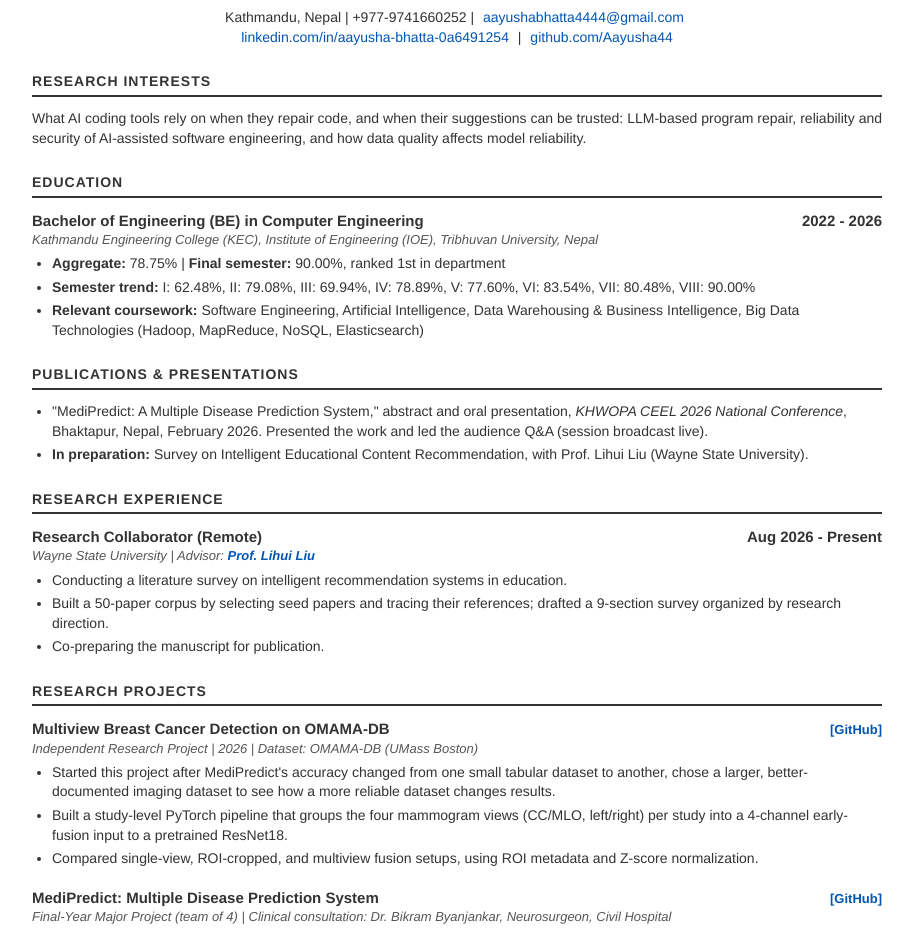
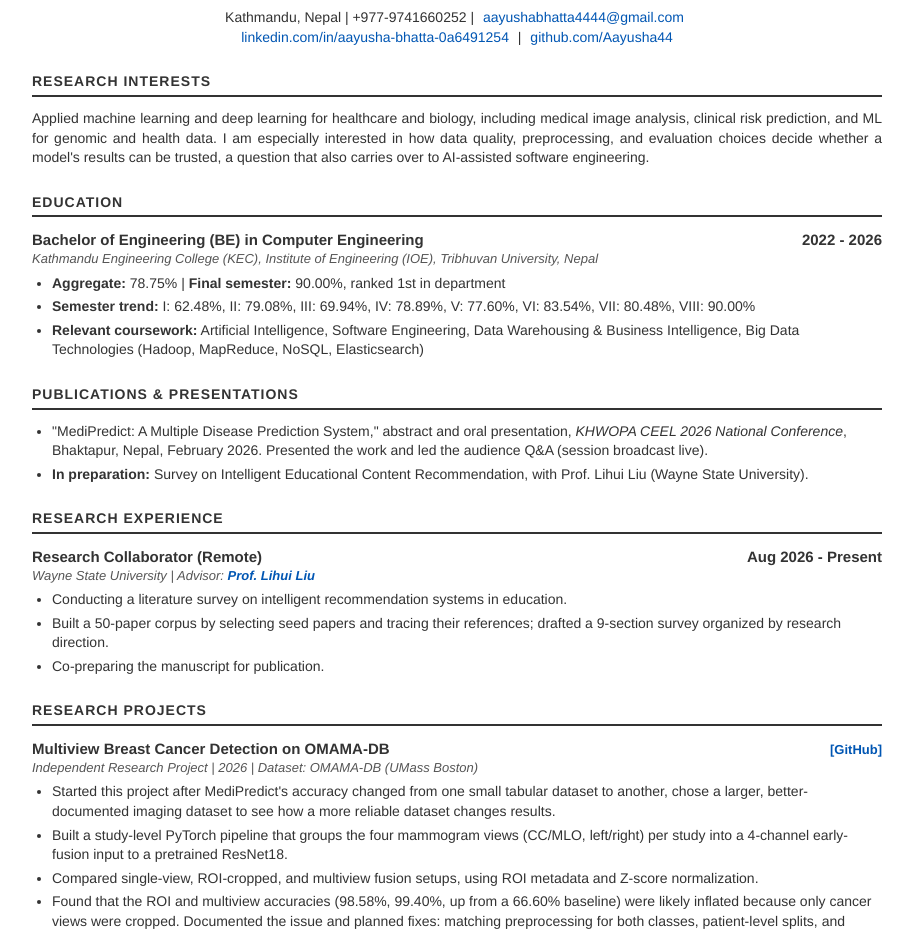
Before and after one commit to Aayusha44/Aayusha44.github.io, a plain HTML site: page index.html in a window 1280 px wide. Shown: the part 103-1034 px from the top of the page, without its empty margins (183-1096 px from the left). Drawn offline with Linux system fonts and the light colour scheme.

Commit message:
Broaden CV to applied ML for health and biology; rebuild PDF from site
Co-Authored-By: Claude Opus 5.5 <noreply@anthropic.com>
Claude-Session: https://claude.ai/code/session_01MvhEZ9L7X2Zpjd5sjBXUS7

```diff
--- a/index.html
+++ b/index.html
@@ -51,7 +51,7 @@
 
     <h2>Research Interests</h2>
     <div class="profile">
-        What AI coding tools rely on when they repair code, and when their suggestions can be trusted: LLM-based program repair, reliability and security of AI-assisted software engineering, and how data quality affects model reliability.
+        Applied machine learning and deep learning for healthcare and biology, including medical image analysis, clinical risk prediction, and ML for genomic and health data. I am especially interested in how data quality, preprocessing, and evaluation choices decide whether a model's results can be trusted, a question that also carries over to AI-assisted software engineering.
     </div>
 
     <h2>Education</h2>
@@ -64,7 +64,7 @@
         <ul>
             <li><b>Aggregate:</b> 78.75% | <b>Final semester:</b> 90.00%, ranked 1st in department</li>
             <li><b>Semester trend:</b> I: 62.48%, II: 79.08%, III: 69.94%, IV: 78.89%, V: 77.60%, VI: 83.54%, VII: 80.48%, VIII: 90.00%</li>
-            <li><b>Relevant coursework:</b> Software Engineering, Artificial Intelligence, Data Warehousing &amp; Business Intelligence, Big Data Technologies (Hadoop, MapReduce, NoSQL, Elasticsearch)</li>
+            <li><b>Relevant coursework:</b> Artificial Intelligence, Software Engineering, Data Warehousing &amp; Business Intelligence, Big Data Technologies (Hadoop, MapReduce, NoSQL, Elasticsearch)</li>
 
         </ul>
     </div>
@@ -104,6 +104,7 @@
             <li>Started this project after MediPredict's accuracy changed from one small tabular dataset to another, chose a larger, better-documented imaging dataset to see how a more reliable dataset changes results.</li>
             <li>Built a study-level PyTorch pipeline that groups the four mammogram views (CC/MLO, left/right) per study into a 4-channel early-fusion input to a pretrained ResNet18.</li>
             <li>Compared single-view, ROI-cropped, and multiview fusion setups, using ROI metadata and Z-score normalization.</li>
+            <li>Found that the ROI and multiview accuracies (98.58%, 99.40%, up from a 66.60% baseline) were likely inflated because only cancer views were cropped. Documented the issue and planned fixes: matching preprocessing for both classes, patient-level splits, and sensitivity/specificity/AUC.</li>
         </ul>
     </div>
 
@@ -150,11 +151,11 @@
 
     <h2>Technical Skills</h2>
     <ul class="skills-list">
-        <li><b>Languages:</b> C#, C, SQL, HTML/CSS, Python(basic)</li>
         <li><b>Machine Learning:</b> PyTorch, scikit-learn, Random Forest, XGBoost, CNNs (ResNet); basic: TensorFlow, Pandas, NumPy, NLP fundamentals</li>
+        <li><b>Languages:</b> C#, C, SQL, HTML/CSS, Python (basic)</li>
         <li><b>Software Engineering:</b> Blazor, Avalonia UI (XAML/MVVM), .NET, Git, legacy code migration</li>
+        <li><b>Data:</b> Power BI, Excel, dimensional modelling (star/snowflake schema)</li>
         <li><b>Security &amp; Testing:</b> Penetration testing, vulnerability assessment, security test automation, software testing</li>
-        <li><b>Data:</b> Power BI, Excel, dimensional modelling (star/snowflake schema)</li>
     </ul>
 
     <h2>Certifications</h2>
```
Also changed, not shown: 1 other file.
